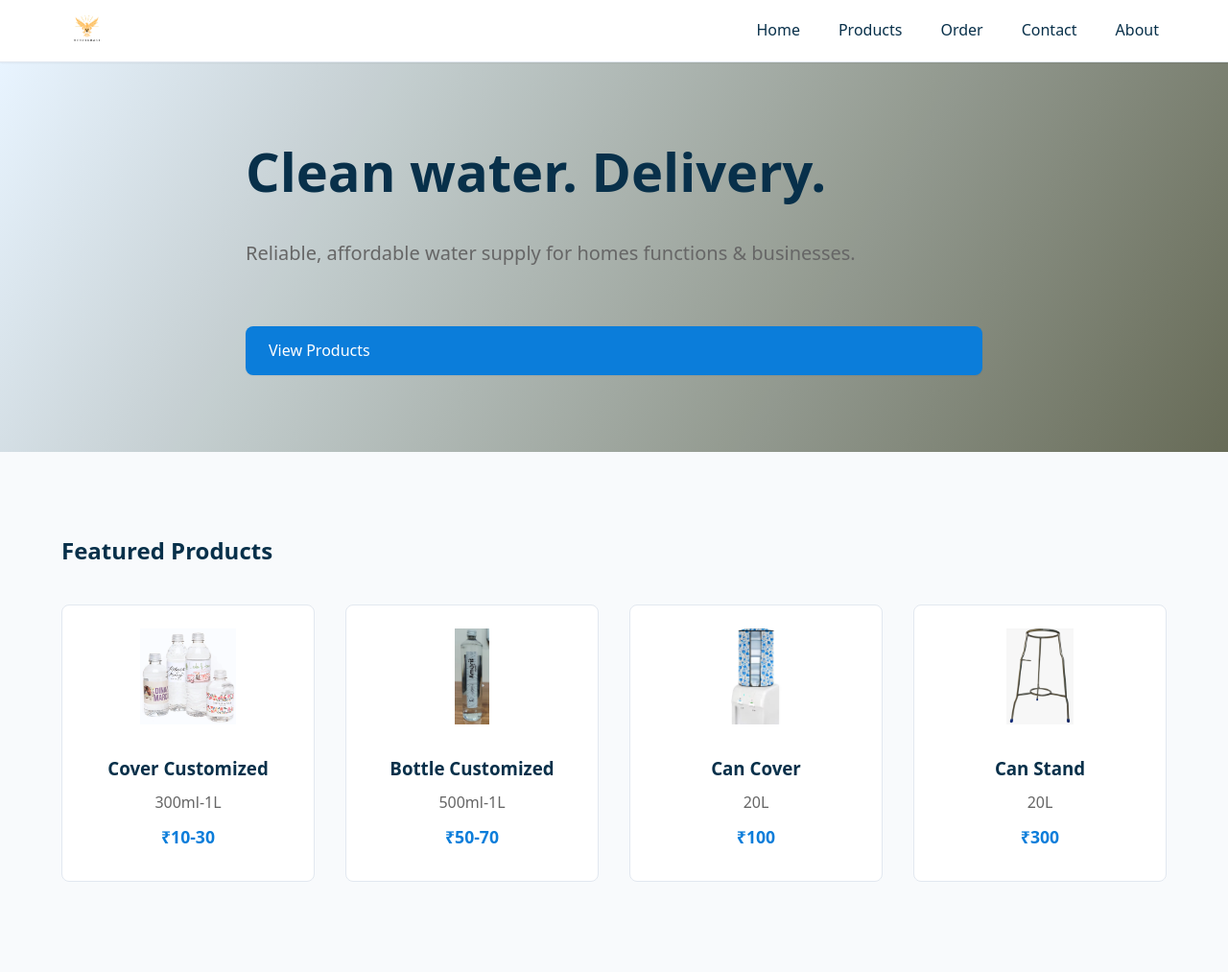
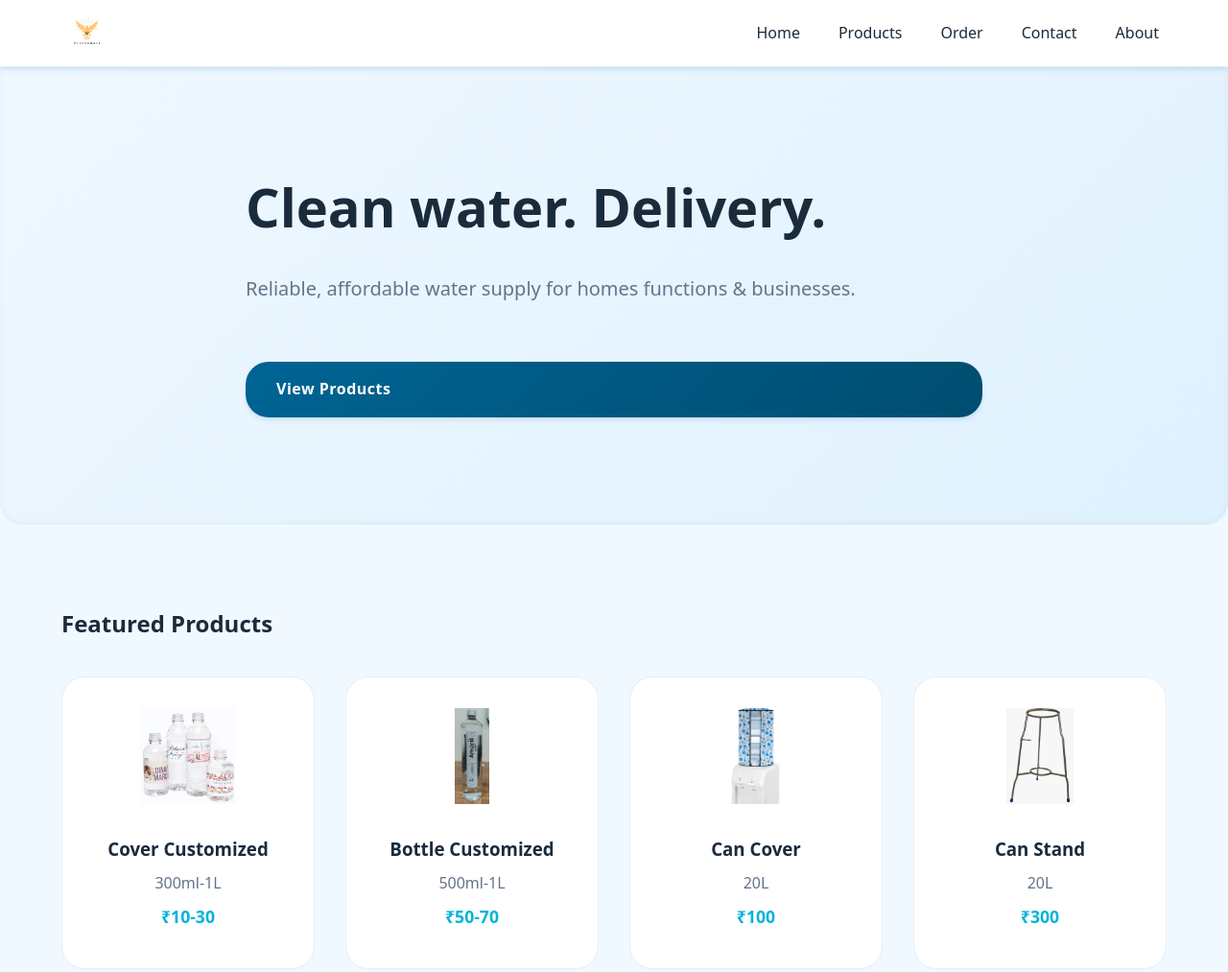
Before and after one commit to enfieldr/Vetriarasi, a plain HTML site: page index.html in a window 1280 px wide. Shown: the top 1013 px of the page at 96% size. Drawn offline with Linux system fonts and the light colour scheme.

Commit message:
latest update

```diff
--- a/assets/css/style.css
+++ b/assets/css/style.css
@@ -2,17 +2,42 @@
    Modern design with smooth transitions and accessible features
 */
 :root {
-  --accent: #0b7dda;
-  --accent-dark: #2e8006;
-  --dark: #08304a;
-  --muted: #666;
-  --light: #f8fafc;
-  --border: #e2e8f0;
+  /* Primary palette */
+  --primary: #006494;          /* Deep Ocean Blue */
+  --primary-light: #368011;    /* Clear Sky Blue */
+  --primary-dark: #004d70;     /* Deep Sea Blue */
+
+  /* Secondary palette */
+  --accent: #00b4d8;          /* Aqua Blue */
+  --accent-dark: #0096c7;     /* Deep Aqua */
+
+  /* UI Colors */
+  --dark: #1a2b3c;            /* Deep Slate */
+  --muted: #64748b;           /* Professional Gray */
+  --light: #f0f9ff;          /* Ice Blue */
+  --lighter: #ffffff;         /* Pure White */
+
+  /* Borders & Backgrounds */
+  --border: rgba(0,100,148,0.1);
+  --bg-gradient: linear-gradient(135deg, #f0f9ff 0%, #e0f2fe 100%);
+  --card-bg: rgba(255,255,255,0.95);
+
+  /* Layout */
   --max-width: 1200px;
-  --shadow-sm: 0 1px 2px rgba(0,0,0,0.05);
-  --shadow-md: 0 4px 6px -1px rgba(0,0,0,0.1);
-  --radius: 8px;
-  --transition: 200ms ease-out;
+  --header-height: 70px;
+  --radius-sm: 6px;
+  --radius: 12px;
+  --radius-lg: 24px;
+
+  /* Effects */
+  --shadow-sm: 0 2px 4px rgba(0,100,148,0.05);
+  --shadow-md: 0 4px 6px -1px rgba(0,100,148,0.1), 0 2px 4px -1px rgba(0,100,148,0.06);
+  --shadow-lg: 0 10px 15px -3px rgba(0,100,148,0.1), 0 4px 6px -2px rgba(0,100,148,0.05);
+  --glow: 0 0 0 3px rgba(0,180,216,0.15);
+
+  /* Animations */
+  --transition: 200ms cubic-bezier(0.4, 0, 0.2, 1);
+  --transition-slow: 300ms cubic-bezier(0.4, 0, 0.2, 1);
 }
 
 /* Reset & Base */
@@ -42,13 +67,17 @@ body {
 
 /* Header & Navigation */
 .site-header {
-  background: rgba(255,255,255,0.95);
-  backdrop-filter: blur(8px);
+  background: var(--card-bg);
+  backdrop-filter: blur(10px);
+  -webkit-backdrop-filter: blur(10px);
   border-bottom: 1px solid var(--border);
   position: sticky;
   top: 0;
   z-index: 100;
-  box-shadow: var(--shadow-sm);
+  box-shadow: var(--shadow-md);
+  height: var(--header-height);
+  display: flex;
+  align-items: center;
 }
 
 .header-inner {
@@ -130,10 +159,12 @@ body {
 
 /* Hero Section */
 .hero {
-  background: linear-gradient(120deg, #e9f5ff, #686b56);
-  padding: 4rem 0;
+  background: var(--bg-gradient);
+  padding: 6rem 0;
   position: relative;
   overflow: hidden;
+  border-radius: 0 0 var(--radius-lg) var(--radius-lg);
+  box-shadow: inset 0 -2px 6px rgba(0,100,148,0.06);
 }
 
 .hero::after {
@@ -170,22 +201,47 @@ body {
 }
 
 .cta {
-  display: inline-block;
+  display: inline-flex;
+  align-items: center;
+  gap: 0.5rem;
   margin-top: 1.5rem;
-  padding: 0.8rem 1.5rem;
-  background: var(--accent);
+  padding: 1rem 2rem;
+  background: linear-gradient(135deg, var(--primary) 0%, var(--primary-dark) 100%);
   color: white;
-  border-radius: var(--radius);
+  border-radius: var(--radius-lg);
   text-decoration: none;
-  font-weight: 500;
+  font-weight: 600;
+  letter-spacing: 0.5px;
   transition: all var(--transition);
-  box-shadow: var(--shadow-sm);
+  box-shadow: var(--shadow-md);
+  position: relative;
+  overflow: hidden;
+}
+
+.cta::before {
+  content: '';
+  position: absolute;
+  top: 0;
+  left: 0;
+  width: 100%;
+  height: 100%;
+  background: linear-gradient(135deg, var(--primary-light) 0%, var(--primary) 100%);
+  opacity: 0;
+  transition: opacity var(--transition);
 }
 
 .cta:hover {
-  background: var(--accent-dark);
-  transform: translateY(-1px);
-  box-shadow: var(--shadow-md);
+  transform: translateY(-2px);
+  box-shadow: var(--shadow-lg);
+}
+
+.cta:hover::before {
+  opacity: 1;
+}
+
+.cta span {
+  position: relative;
+  z-index: 1;
 }
 
 /* Products Grid */
@@ -248,17 +304,35 @@ body {
 }
 
 .product {
-  background: white;
+  background: var(--card-bg);
   border: 1px solid var(--border);
-  padding: 1.5rem;
-  border-radius: var(--radius);
+  padding: 2rem;
+  border-radius: var(--radius-lg);
   text-align: center;
-  transition: all var(--transition);
+  transition: all var(--transition-slow);
+  position: relative;
+  overflow: hidden;
+}
+
+.product::before {
+  content: '';
+  position: absolute;
+  top: 0;
+  left: 0;
+  right: 0;
+  height: 4px;
+  background: linear-gradient(90deg, var(--primary-light), var(--accent));
+  opacity: 0;
+  transition: opacity var(--transition);
 }
 
 .product:hover {
-  transform: translateY(-2px);
-  box-shadow: var(--shadow-md);
+  transform: translateY(-4px);
+  box-shadow: var(--shadow-lg);
+}
+
+.product:hover::before {
+  opacity: 1;
 }
 
 .product img {
@@ -309,25 +383,40 @@ body {
 .form select,
 .form textarea {
   width: 100%;
-  padding: 0.8rem;
-  border: 1px solid var(--border);
-  border-radius: var(--radius);
+  padding: 1rem 1.2rem;
+  border: 2px solid var(--border);
+  border-radius: var(--radius-lg);
   transition: all var(--transition);
   font-size: 1rem;
   font-family: inherit;
+  background: var(--lighter);
+  color: var(--dark);
+}
+
+.form input:hover,
+.form select:hover,
+.form textarea:hover {
+  border-color: var(--primary-light);
 }
 
 .form input:focus,
 .form select:focus,
 .form textarea:focus {
   outline: none;
-  border-color: var(--accent);
-  box-shadow: 0 0 0 3px rgba(11,125,218,0.1);
+  border-color: var(--primary);
+  box-shadow: var(--glow);
+  background: var(--lighter);
+}
+
+.form input::placeholder,
+.form textarea::placeholder {
+  color: var(--muted);
+  opacity: 0.7;
 }
 
 .btn {
   background: var(--accent);
-  color: white;
+  color: rgb(16, 15, 15);
   border: 0;
   padding: 0.8rem 1.5rem;
   border-radius: var(--radius);
```
